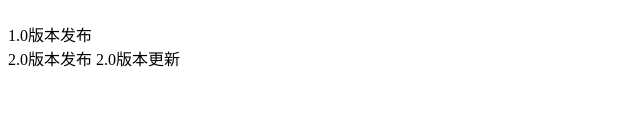
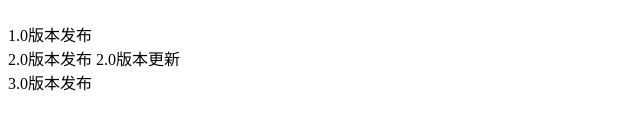
Before and after one commit to Neko23333333/mygit, a plain HTML site: page index.html in a window 1280 px wide. Shown: the part 122-252 px from the top of the page, without its empty margins (0-640 px from the left). Drawn offline with Linux system fonts and the light colour scheme.

Commit message:
3.0版本更新

```diff
--- a/index.html
+++ b/index.html
@@ -18,6 +18,9 @@
         2.0版本发布
         2.0版本更新
     </div>
+    <div>
+        3.0版本发布
+    </div>
 </body>
 
 </html>
```
